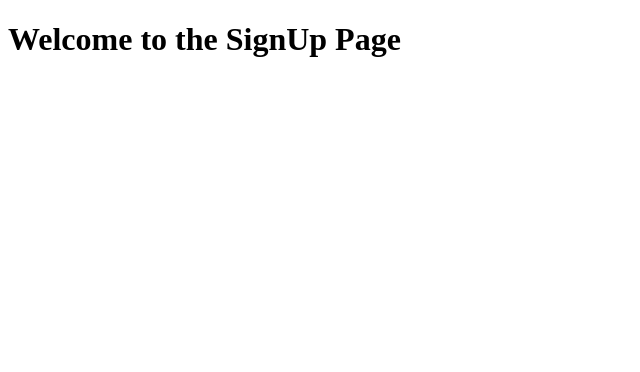
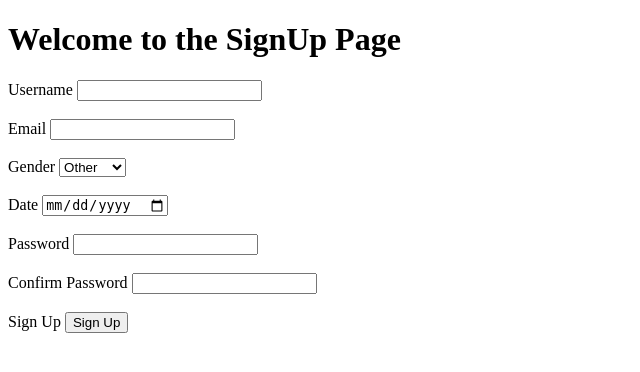
Before and after one commit to nomanmazharr/Flask-for-ML, a Flask app: page /signup in a window 1280 px wide. Shown: the top 372 px of the page, without its empty margins (0-640 px from the left). Run offline with Flask 3, Linux system fonts and the light colour scheme.

Commit message:
Designing SignUp page

```diff
--- a/Forms&Input/app.py
+++ b/Forms&Input/app.py
@@ -1,6 +1,8 @@
 from flask import Flask, render_template, url_for, redirect
+from form import SignUp
 
 app = Flask(__name__)
+app.config["SECRET_KEY"] = "secret_key"
 
 
 @app.route('/')
@@ -9,9 +11,10 @@ def home():
     return render_template('home.html', title='Home')
 
 
-@app.route('/signup')
+@app.route('/signup', methods=['GET', 'POST'])
 def signup():
-    return render_template('signup.html', title='SignUp')
+    form = SignUp()
+    return render_template('signup.html', title='SignUp', form = form)
 
 
 @app.route('/login')
--- /dev/null
+++ b/Forms&Input/form.py
@@ -0,0 +1,53 @@
+from flask_wtf import FlaskForm
+
+from wtforms import (
+    StringField,
+    SelectField,
+    PasswordField,
+    DateField,
+    SubmitField
+
+)
+
+from wtforms.validators import(
+    Email,
+    DataRequired,
+    Optional,
+    Length,
+    EqualTo
+)
+
+class SignUp(FlaskForm):
+    username = StringField(
+        "Username",
+        validators=[DataRequired(), Length(2,30)]
+    )
+
+    email = StringField(
+        "Email",
+        validators=[DataRequired(), Email()]
+    )
+
+    gender = SelectField(
+        "Gender",
+        choices={"Male", "Female", "Other"}
+    )
+
+    date = DateField(
+        "Date",
+        validators=[Optional()]
+    )
+
+    password = PasswordField(
+        "Password",
+        validators=[DataRequired(), Length(6,15)]
+    )
+
+    confirm_password = PasswordField(
+        "Confirm Password",
+        validators=[DataRequired(), Length(6,15), EqualTo(password)]
+    )
+
+    submit = SubmitField(
+        "Sign Up"
+    )
--- a/Forms&Input/templates/signup.html
+++ b/Forms&Input/templates/signup.html
@@ -1 +1,49 @@
 {% extends 'layout.html' %}
+
+{% block content %}
+
+<form action="" method="post">
+    {{ form.hidden_tag() }}
+    <div>
+        {{ form.username.label }}
+        {{ form.username }}
+    </div>
+    <br>
+
+    <div>
+        {{ form.email.label }}
+        {{ form.email }}
+    </div>
+    <br>
+
+    <div>
+        {{ form.gender.label }}
+        {{ form.gender }}
+    </div>
+    <br>
+
+    <div>
+        {{ form.date.label }}
+        {{ form.date }}
+    </div>
+    <br>
+
+    <div>
+        {{ form.password.label }}
+        {{ form.password }}
+    </div>
+    <br>
+
+    <div>
+        {{ form.confirm_password.label }}
+        {{ form.confirm_password }}
+    </div>
+    <br>
+
+    <div>
+        {{ form.submit.label }}
+        {{ form.submit }}
+    </div>
+</form>
+
+{% endblock content %}
```
